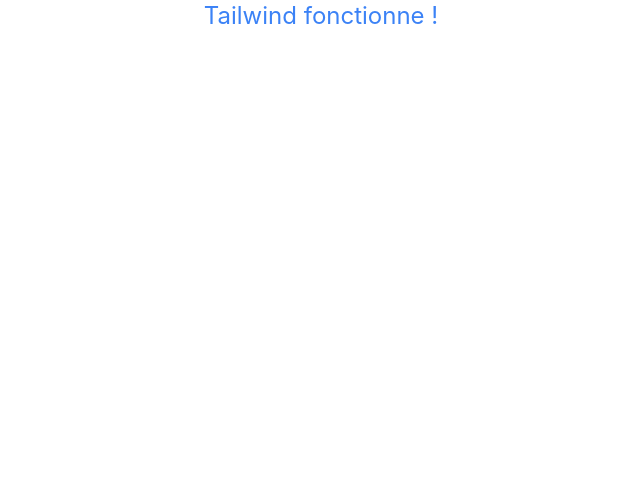
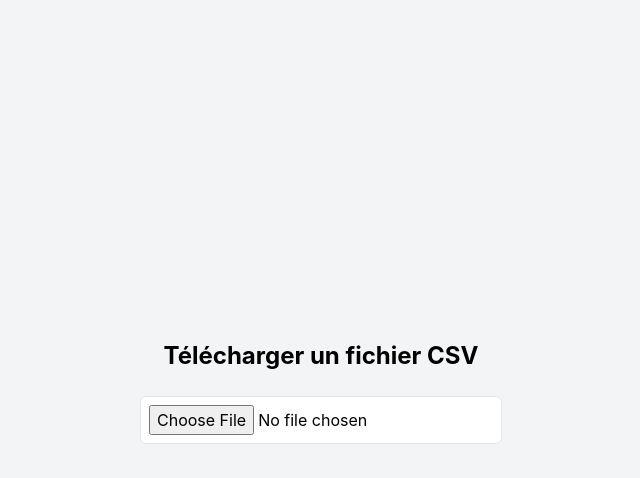
Before and after one commit to leashmt/CSV, a React (Create React App) app: page / in a window 1280 px wide. Shown: the top 478 px of the page, without its empty margins (319-959 px from the left). Built offline with nearby package versions, Linux system fonts and the light colour scheme.

Commit message:
Add CSV upload functionality and routing setup

```diff
--- a/package.json
+++ b/package.json
@@ -4,9 +4,12 @@
   "private": true,
   "dependencies": {
     "cra-template": "1.2.0",
+    "papaparse": "^5.4.1",
+    "postcss-loader": "^8.1.1",
     "react": "^19.0.0",
     "react-dom": "^19.0.0",
-    "react-scripts": "5.0.1",
+    "react-router-dom": "^7.1.1",
+    "react-scripts": "^5.0.1",
     "web-vitals": "^4.2.4"
   },
   "scripts": {
--- /dev/null
+++ b/postcss.config.js
@@ -0,0 +1,6 @@
+module.exports = {
+	plugins: {
+		tailwindcss: {},
+		autoprefixer: {},
+	},
+};
--- a/src/App.js
+++ b/src/App.js
@@ -1,13 +1,18 @@
-import logo from './logo.svg';
-import './App.css';
+import React, { useState } from 'react';
+import { BrowserRouter as Router, Routes, Route } from 'react-router-dom';
+import UploadCSVPage from './pages/UploadCSVPage';
 
 function App() {
+	const [csvData, setCsvData] = useState([]);
+	console.log(csvData);
+
 	return (
-		<div className="App">
-			<div className="text-center text-2xl text-blue-500">
-				Tailwind fonctionne !
-			</div>
-		</div>
+		<Router>
+			<Routes>
+				<Route path="/" element={<UploadCSVPage onCSVUploaded={setCsvData} />} />
+				{/* <Route path="/cards" element={<CardsPage csvData={csvData} />} /> */}
+			</Routes>
+		</Router>
 	);
 }
 
--- /dev/null
+++ b/src/pages/UploadCSVPage.js
@@ -0,0 +1,48 @@
+import React, { useState } from 'react';
+import Papa from 'papaparse';
+
+function UploadCSVPage({ onCSVUploaded }) {
+	const [error, setError] = useState('');
+	const [message, setMessage] = useState('');
+
+	const handleFileUpload = e => {
+		const file = e.target.files[0];
+
+		if (!file || file.type !== 'text/csv') {
+			setError('Veuillez sélectionner un fichier CSV valide.');
+			return;
+		}
+
+		Papa.parse(file, {
+			header: true,
+			skipEmptyLines: true,
+			complete: result => {
+				if (result && result.data) {
+					setMessage('Données CSV chargées avec succès.');
+					onCSVUploaded(result.data);
+				} else {
+					setError('Erreur : données CSV invalides.');
+				}
+			},
+			error: () => {
+				setError('Erreur lors de la lecture du fichier.');
+			},
+		});
+	};
+
+	return (
+		<div className="flex flex-col items-center justify-center h-screen bg-gray-100">
+			<h1 className="text-2xl font-bold mb-6">Télécharger un fichier CSV</h1>
+			<input
+				type="file"
+				accept=".csv"
+				onChange={handleFileUpload}
+				className="mb-4 p-2 border rounded-md bg-white"
+			/>
+			{error && <p className="text-red-500">{error}</p>}
+			{message && <p className="text-green-500">{message}</p>}
+		</div>
+	);
+}
+
+export default UploadCSVPage;
```
Also changed, not shown: 2 other files (tests, documents, lock files or other folders).
